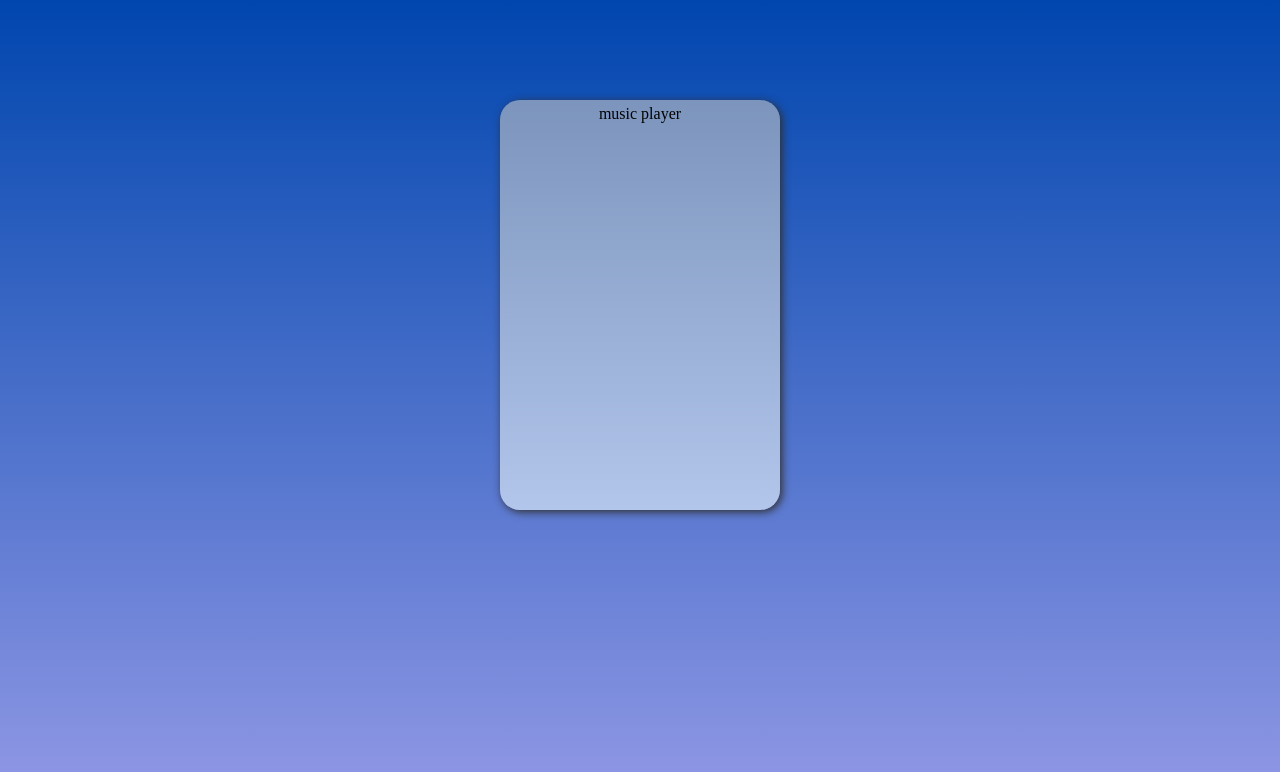
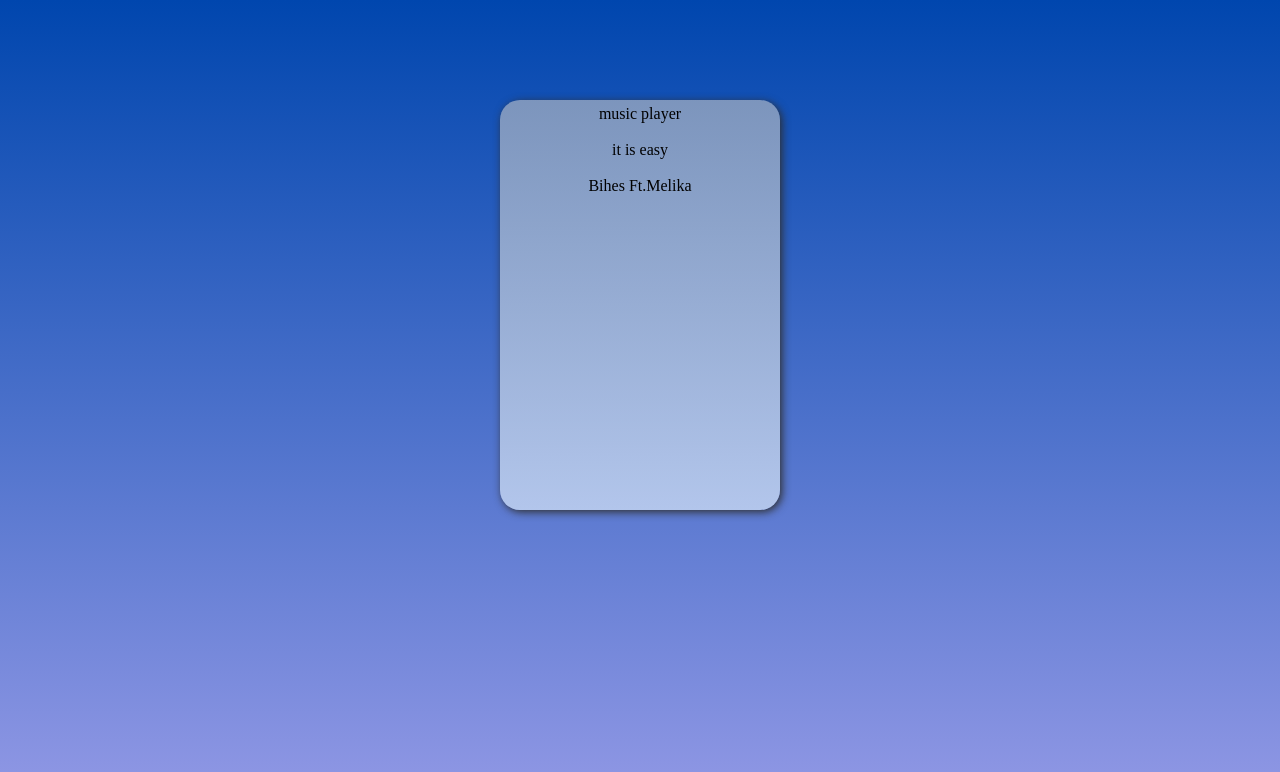
Before and after one commit to stupidtallguy/HW3-1, a plain HTML site: page index.html in a window 1280 px wide. Drawn offline with Linux system fonts and the light colour scheme.

Commit message:
description

```diff
--- a/index.html
+++ b/index.html
@@ -10,7 +10,8 @@
 <body>
     <div class="mainpart">
         <p>music player</p><br>
-
+        <p>it is easy</p><br>
+        <p class = "Name">Bihes Ft.Melika</p><br>
       </div>
 </body>
 </html>
```
